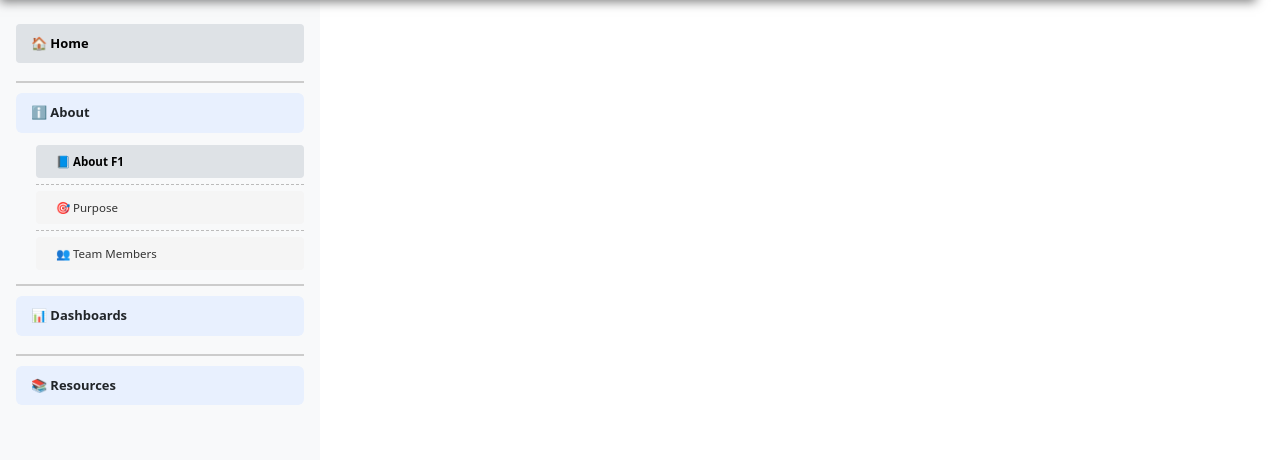
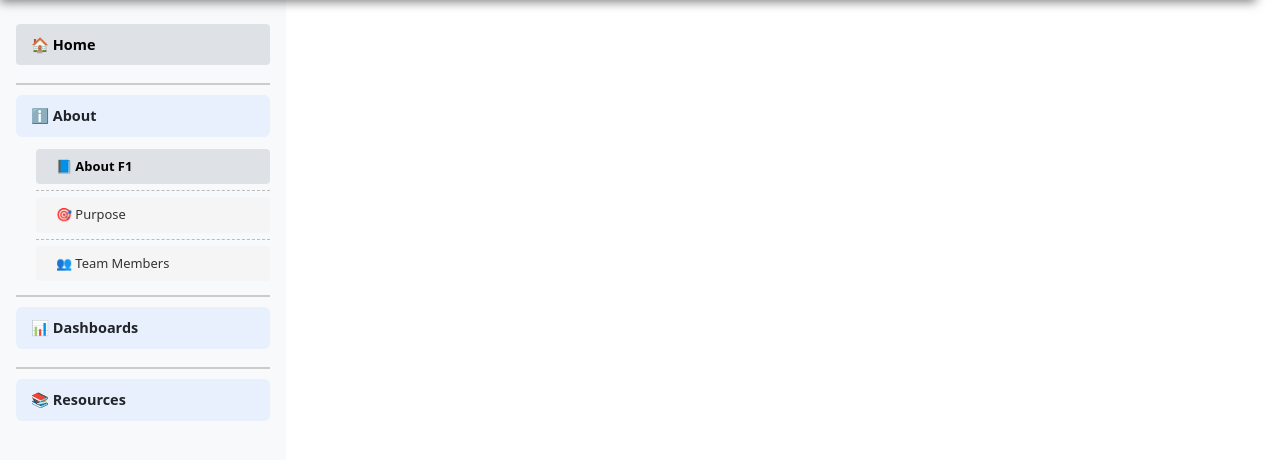
Before and after one commit to PengZhao022/f1-flask-site, a Flask app: page /about/f1 in a window 1280 px wide. Shown: the part 137-597 px from the top of the page. Run offline with Flask 3, Linux system fonts and the light colour scheme.

Commit message:
update setting

```diff
--- a/static/css/style.css
+++ b/static/css/style.css
@@ -9,7 +9,7 @@ html, body {
 
 /* Sidebar 样式 */
 .sidebar {
-  width: 320px; /* 宽度调整 */
+  width: 286px; /* 宽度调整 */
   float: left;
   padding: 10px;
   background: #f8f9fa;
@@ -17,12 +17,12 @@ html, body {
   min-height: 100vh;
   overflow-y: auto;
   box-sizing: border-box;
-  font-size: 90%;
+  font-size: 95%;
 }
 
 /* 主体区域 */
 .main {
-  margin-left: 336px; /* sidebar宽度 + 16px边距 */
+  margin-left: 316px; /* sidebar宽度 + 30px边距 */
   padding: 30px;
   box-sizing: border-box;
 }
@@ -217,18 +217,18 @@ ul.content {
 
 /* ✅ 多层级菜单字体大小微调 */
 .sidebar > ul > li > a.nav-link {
-  font-size: 90%;      /* 一级菜单字体大小 */
+  font-size: 95%;      /* 一级菜单字体大小 */
   font-weight: bold;   /* 可选：让一级菜单更突出 */
 }
 
 .sidebar ul ul > li > a.nav-link {
-  font-size: 80%;      /* 二级菜单字体 */
+  font-size: 85%;      /* 二级菜单字体 */
 }
 
 .sidebar ul ul ul > li > a.nav-link {
-  font-size: 75%;      /* 三级菜单字体（如果有） */
+  font-size: 80%;      /* 三级菜单字体（如果有） */
 }
 
 .sidebar ul ul ul ul > li > a.nav-link {
-  font-size: 70%;      /* 四级菜单字体（如果有） */
+  font-size: 75%;      /* 四级菜单字体（如果有） */
 }
```
